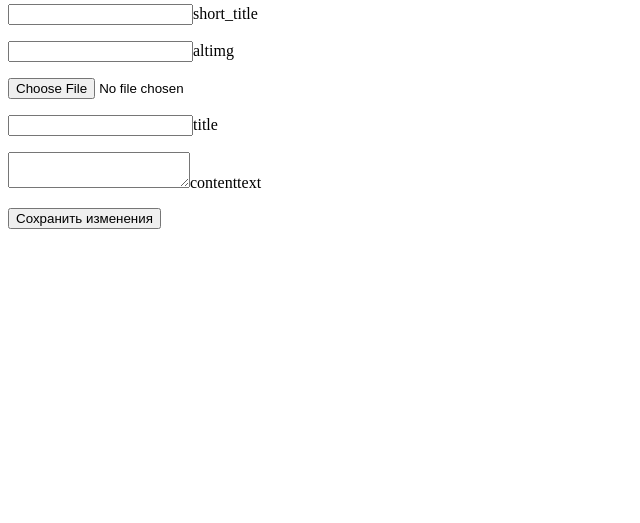
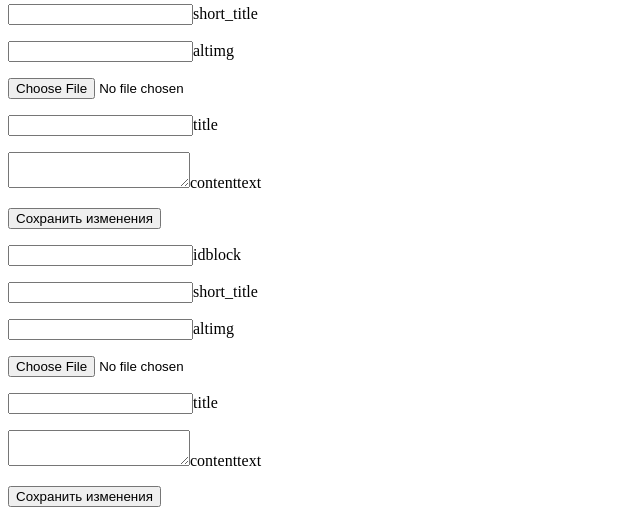
Before and after one commit to golova-m/training_flask_admin_panel, a Flask app: template templates/editland.html in a window 1280 px wide. Shown: the part 731-1254 px from the top of the page, without its empty margins (0-640 px from the left). Before the commit the page ends 960 px from the top, so only its background shows below. Run offline with Flask 3, Linux system fonts and the light colour scheme; the template is opened without the code that fills it: most values are stand-ins (such as "Sample title", 1, 10 or a date in 2020); grey boxes marked "Sample" are stand-in pictures.

Commit message:
Added functionality for adding data to the content table via the admin panel.

```diff
--- a/templates/editland.html
+++ b/templates/editland.html
@@ -17,7 +17,7 @@
 			{% endfor %}
 			<button class="nav-link" id="v-pills-add-tab" data-bs-toggle="pill"
 				data-bs-target="#v-pills-add" type="button" role="tab"
-				aria-controls="v-pills-{{ j_key }}" aria-selected="false">
+				aria-controls="v-pills-add" aria-selected="false">
 				Добавить
 			</button>
 		</div>
@@ -47,8 +47,8 @@
      				<div class="collapse" id="collapseAdd">
 						<div class="card card-body">
 							<form method="post" action="add_content" enctype="multipart/form-data">
-							<p><input type="text" name="short_title">short_title</p>
-							<p><input type="text" name="altimg">altimg</p>
+							    <p><input type="text" name="short_title">short_title</p>
+							    <p><input type="text" name="altimg">altimg</p>
 								<input type="file" name="img">
 								<p><input type="text" name="title">title</p>
 								<p><textarea name="contenttext"></textarea>contenttext</p>
@@ -60,6 +60,21 @@
 						</div>
 					</div>
 				</div>
+				<div class="tab-pane fade" id="v-pills-add" role="tabpanel" aria-labelledby="v-pills-add-tab">
+					<div class="card card-body">
+						<form method="post" action="add_content" enctype="multipart/form-data">
+							<p><input type="text" name="idblock">idblock</p>
+							<p><input type="text" name="short_title">short_title</p>
+							<p><input type="text" name="altimg">altimg</p>
+							<input type="file" name="img">
+							<p><input type="text" name="title">title</p>
+							<p><textarea name="contenttext"></textarea>contenttext</p>
+							<input type="hidden" name="id">
+							<button type="submit" class="btn btn-primary">Сохранить изменения</button>
+							<input type="hidden" name="user_id" value="{{ session['user_id'] }}">
+						</form>
+					</div>
+				</div>
 			{% endfor %}
 		</div>
 	</div>
```
Also changed, not shown: database.db.
